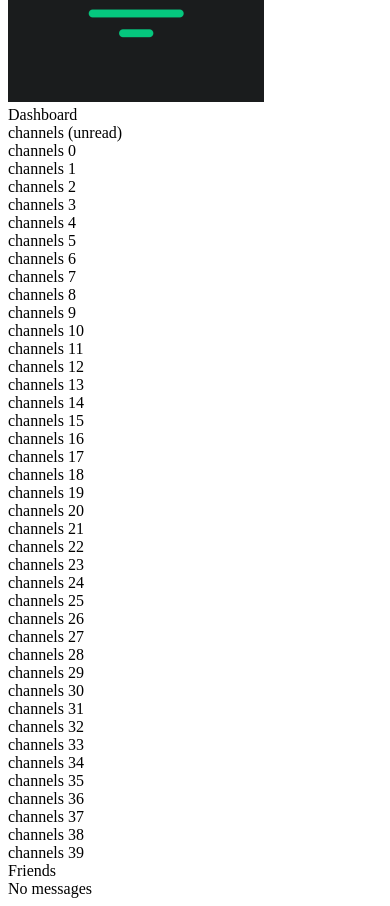
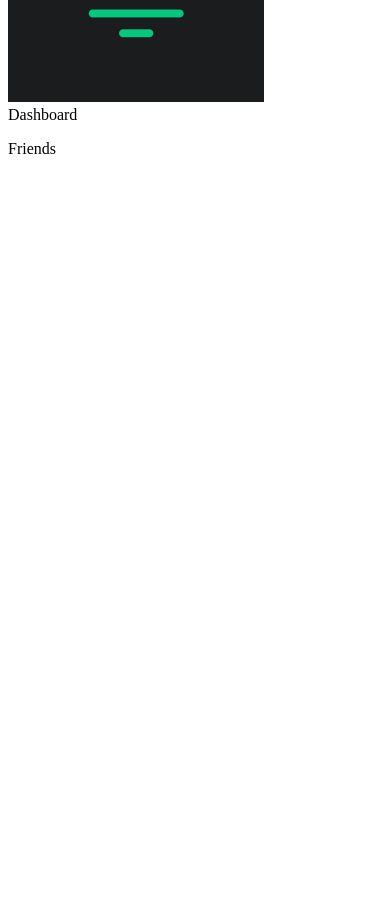
Before and after one commit to zhentian-wan/discord-tailwind-demo, a Next.js app: page / in a window 390 px wide. Shown: the part 971-1877 px from the top of the page. After the commit the page ends 1145 px from the top, so only its background shows below. Built offline with nearby package versions, Linux system fonts and the light colour scheme.

Commit message:
responsive

```diff
--- a/pages/_app.js
+++ b/pages/_app.js
@@ -26,7 +26,7 @@ function MyApp({ Component, pageProps }) {
       </Head>
 
       <div className="flex h-screen text-gray-100">
-        <div className="p-3 space-y-2 overflow-y-auto bg-gray-900">
+        <div className="p-3 space-y-2 overflow-y-auto bg-gray-900 hidden md:block">
           <NavLink href="/">
             <Discord className="h-5 w-7" />
           </NavLink>
--- a/pages/index.js
+++ b/pages/index.js
@@ -1,25 +1,16 @@
 export default function Home() {
   return (
     <>
-      <div className="bg-gray-800 w-60 flex flex-col">
-        <div className="px-3 h-12 flex items-center shadow-md font-title text-white">
+      <div className="flex flex-col bg-gray-800 w-60">
+        <div className="flex items-center h-12 px-3 font-semibold text-white shadow-md font-title">
           Dashboard
         </div>
-        <div className="p-3 text-gray-300 flex-1 overflow-y-auto space-y-2 font-medium">
-          <div className="flex-1 p-4 text-white">channels (unread)</div>
-          {[...Array(40)].map((_, i) => {
-            return (
-              <div key={i} className="flex-1 p-4">
-                channels {i}
-              </div>
-            );
-          })}
+        <div className="flex-1 p-3 space-y-2 overflow-y-scroll font-medium text-gray-300 ">
+          <p className="text-white">Friends</p>
         </div>
       </div>
-      <div className="bg-gray-700 flex-1 flex flex-col">
-        <div className="px-3 h-12 shadow-md flex items-center">Friends</div>
-        <div className="flex-1 p-3 overflow-y-auto space-y-4">No messages</div>
-      </div>
+
+      <div className="flex flex-col flex-1 bg-gray-700"></div>
     </>
   );
 }
```
Also changed, not shown: pages/_middleware.js (added, +8 -0 lines), pages/servers/[sid]/channels/[cid].js (+16 -4 lines).
